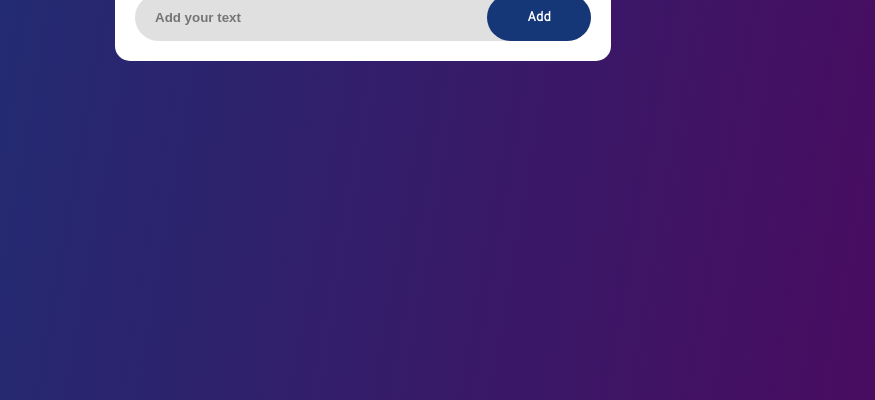
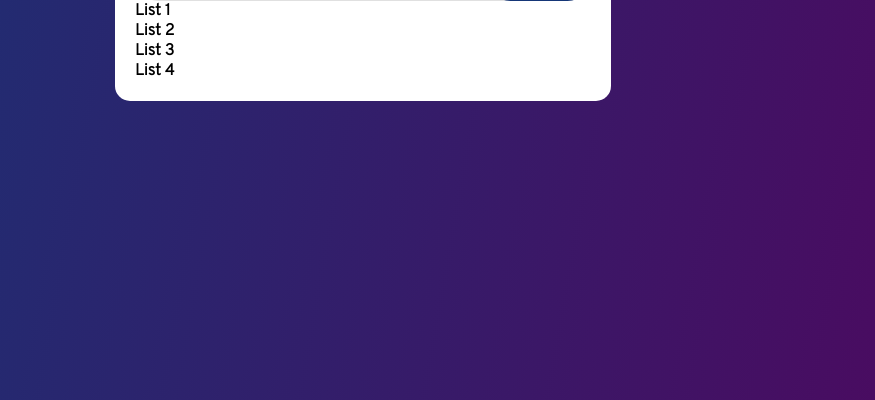
Before and after one commit to AnicetChiza/To-Do-List, a plain HTML site: page index.html in a window 1280 px wide. Shown: the part 400-800 px from the top of the page, without its empty margins (277-1152 px from the left). Drawn offline with Linux system fonts and the light colour scheme.

Commit message:
add to my repositor

```diff
--- a/css/style.css
+++ b/css/style.css
@@ -4,6 +4,7 @@
     padding: 0;
     box-sizing: border-box;
     text-decoration: none;
+    list-style: none;
 }
 
 
@@ -62,3 +63,9 @@ button{
     font-weight: bolder;
     font-family: 'Overpass', sans-serif;
 }
+
+ul li{
+    font-weight: bolder;
+    cursor: pointer;
+    user-select: none;
+}
--- a/index.html
+++ b/index.html
@@ -14,6 +14,12 @@
                 <input type="text" id="input-text" placeholder="Add your text">
                 <button>Add</button>
             </div>
+            <ul id="list-container">
+                <li>List 1</li>
+                <li>List 2</li>
+                <li>List 3</li>
+                <li>List 4</li>
+            </ul>
         </div>
     </div>
 </body>
```
